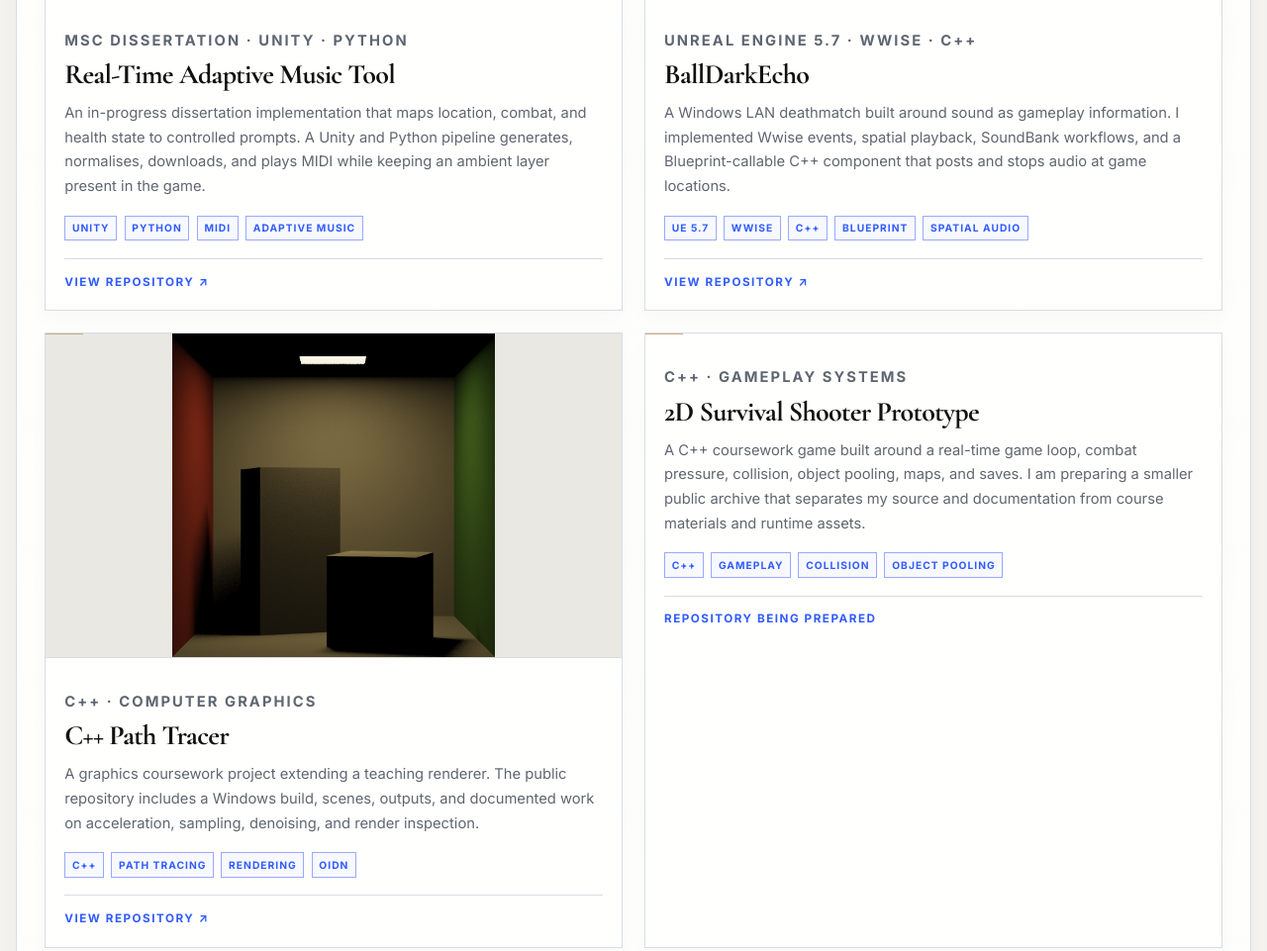
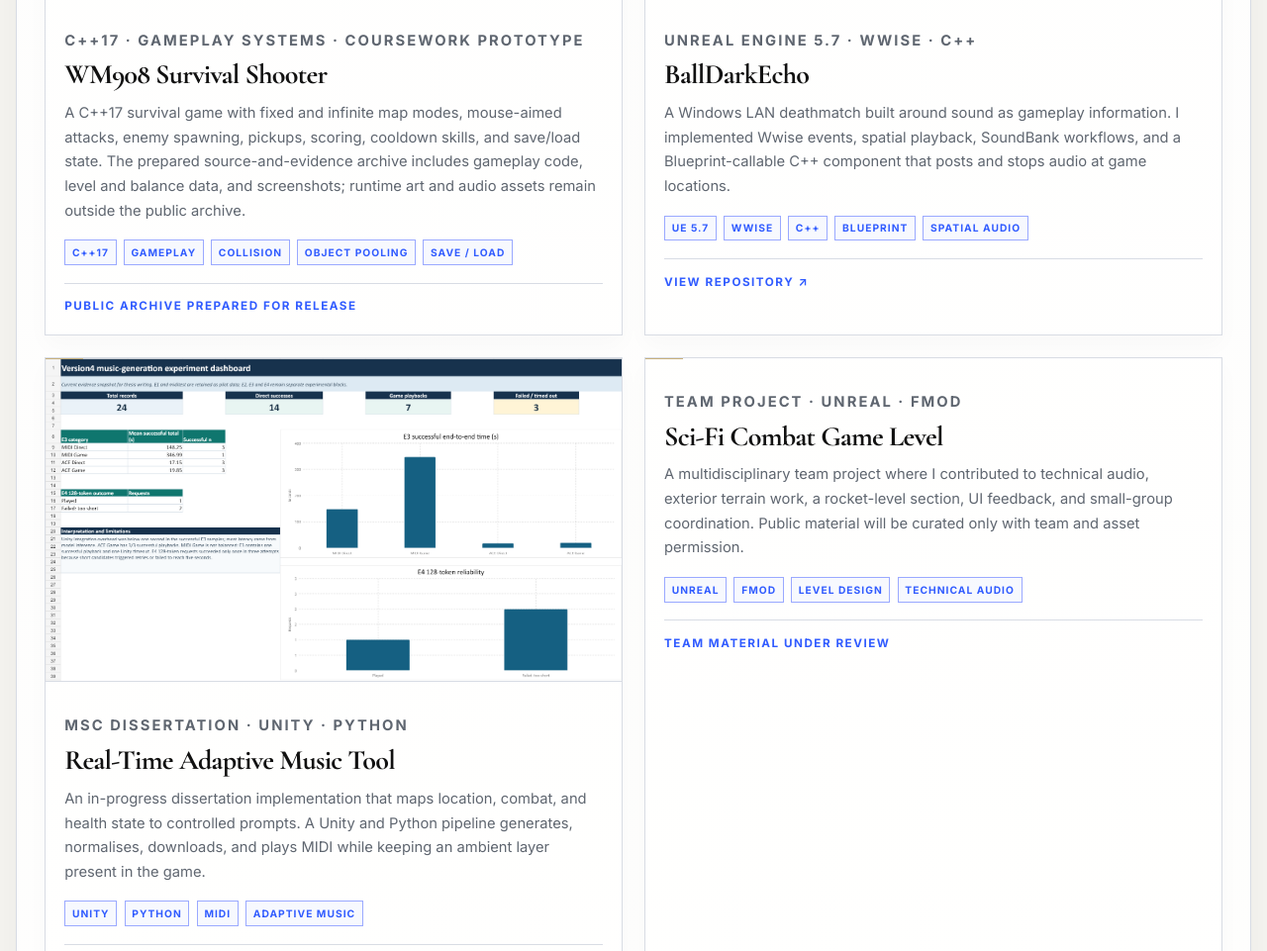
Before and after one commit to inovamenz-code/inovamenz-code.github.io, a plain HTML site: page projects.html in a window 1280 px wide. Shown: the part 1126-2087 px from the top of the page at 99% size. Drawn offline with nearby package versions, Linux system fonts and the light colour scheme.

Commit message:
Focus portfolio on game projects

```diff
--- a/assets/site.css
+++ b/assets/site.css
@@ -498,8 +498,6 @@
   background: var(--bg-soft);
 }
 
-.project-image--contain { object-fit: contain; background: #e9e8e2; }
-
 .project-body { display: flex; flex: 1; flex-direction: column; padding: 1.2rem; }
 
 .project-kicker {
--- a/projects.html
+++ b/projects.html
@@ -4,13 +4,13 @@
   <meta charset="utf-8">
   <meta name="viewport" content="width=device-width, initial-scale=1">
   <title>Projects | Yuhan Zhu (Zuzu)</title>
-  <meta name="description" content="Selected game-engineering, technical-audio, graphics, and coursework projects by Yuhan Zhu (Zuzu).">
+  <meta name="description" content="Selected game-engineering, technical-audio, and coursework projects by Yuhan Zhu (Zuzu).">
   <link rel="canonical" href="https://inovamenz-code.github.io/projects.html">
   <link rel="icon" type="image/svg+xml" href="assets/favicon.svg">
   <link rel="preconnect" href="https://fonts.googleapis.com">
   <link rel="preconnect" href="https://fonts.gstatic.com" crossorigin>
   <link href="https://fonts.googleapis.com/css2?family=Cormorant+Garamond:wght@600;700&family=Inter:wght@400;500;600;700;800&display=swap" rel="stylesheet">
-  <link rel="stylesheet" href="assets/site.css?v=20fb4da">
+  <link rel="stylesheet" href="assets/site.css?v=20261002-game-focus">
 </head>
 <body>
   <a class="skip-link" href="#main-content"><span data-lang="en">Skip to content</span><span data-lang="zh">跳至内容</span></a>
@@ -36,14 +36,14 @@
 
       <section class="section" aria-label="Selected projects" data-label-en="Selected projects" data-label-zh="精选项目">
         <div class="project-grid project-grid--all">
-          <article class="project-card" id="adaptive-music">
-            <img class="project-image" src="assets/images/adaptive-music-experiment-dashboard.png" alt="Experiment dashboard for the adaptive music research project" data-alt-en="Experiment dashboard for the adaptive music research project" data-alt-zh="自适应音乐研究项目的实验仪表盘">
+          <article class="project-card" id="survival-prototype">
+            <img class="project-image" src="assets/images/wm908-survival-shooter.png" alt="Gameplay screenshot from the WM908 Survival Shooter prototype" data-alt-en="Gameplay screenshot from the WM908 Survival Shooter prototype" data-alt-zh="WM908 生存射击原型的实际游戏画面">
             <div class="project-body">
-              <p class="project-kicker">MSc Dissertation · Unity · Python</p>
-              <h2><span data-lang="en">Real-Time Adaptive Music Tool</span><span data-lang="zh">实时自适应音乐工具</span></h2>
-              <p><span data-lang-block="en">An in-progress dissertation implementation that maps location, combat, and health state to controlled prompts. A Unity and Python pipeline generates, normalises, downloads, and plays MIDI while keeping an ambient layer present in the game.</span><span data-lang-block="zh">进行中的毕业设计实现：把地点、战斗与生命值等状态映射为受控提示词。Unity 与 Python 流程生成、规范化、下载并播放 MIDI，同时保留游戏中的环境氛围层。</span></p>
-              <div class="tag-list"><span class="tag">Unity</span><span class="tag">Python</span><span class="tag">MIDI</span><span class="tag">Adaptive music</span></div>
-              <div class="project-links"><a href="https://github.com/inovamenz-code/LLM-Adaptive-Music-Tool" target="_blank" rel="noopener noreferrer"><span data-lang="en">View repository ↗</span><span data-lang="zh">查看仓库 ↗</span></a></div>
+              <p class="project-kicker">C++17 · Gameplay Systems · Coursework Prototype</p>
+              <h2><span data-lang="en">WM908 Survival Shooter</span><span data-lang="zh">WM908 生存射击原型</span></h2>
+              <p><span data-lang-block="en">A C++17 survival game with fixed and infinite map modes, mouse-aimed attacks, enemy spawning, pickups, scoring, cooldown skills, and save/load state. The prepared source-and-evidence archive includes gameplay code, level and balance data, and screenshots; runtime art and audio assets remain outside the public archive.</span><span data-lang-block="zh">一项 C++17 生存游戏项目，包含固定与无限地图、鼠标瞄准攻击、敌人生成、拾取物、得分、冷却技能和存档/读档。已整理的源码与证据档案包含玩法代码、关卡与平衡数据及截图；运行时美术和音频资源不在公开档案中。</span></p>
+              <div class="tag-list"><span class="tag">C++17</span><span class="tag">Gameplay</span><span class="tag">Collision</span><span class="tag">Object pooling</span><span class="tag">Save / Load</span></div>
+              <div class="project-links"><span><span data-lang="en">Public archive prepared for release</span><span data-lang="zh">公开档案已整理，待发布</span></span></div>
             </div>
           </article>
 
@@ -58,24 +58,14 @@
             </div>
           </article>
 
-          <article class="project-card" id="path-tracer">
-            <img class="project-image project-image--contain" src="assets/images/path-tracer-render.png" alt="C++ path tracer coursework output with a Cornell box scene" data-alt-en="C++ path tracer coursework output with a Cornell box scene" data-alt-zh="C++ 路径追踪器课程项目的 Cornell Box 渲染输出">
+          <article class="project-card" id="adaptive-music">
+            <img class="project-image" src="assets/images/adaptive-music-experiment-dashboard.png" alt="Experiment dashboard for the adaptive music research project" data-alt-en="Experiment dashboard for the adaptive music research project" data-alt-zh="自适应音乐研究项目的实验仪表盘">
             <div class="project-body">
-              <p class="project-kicker">C++ · Computer Graphics</p>
-              <h2><span data-lang="en">C++ Path Tracer</span><span data-lang="zh">C++ 路径追踪器</span></h2>
-              <p><span data-lang-block="en">A graphics coursework project extending a teaching renderer. The public repository includes a Windows build, scenes, outputs, and documented work on acceleration, sampling, denoising, and render inspection.</span><span data-lang-block="zh">一个在教学渲染器基础上扩展的图形学课程项目。公开仓库包含 Windows 构建、场景、输出结果，以及加速结构、采样、降噪与渲染检查的文档。</span></p>
-              <div class="tag-list"><span class="tag">C++</span><span class="tag">Path tracing</span><span class="tag">Rendering</span><span class="tag">OIDN</span></div>
-              <div class="project-links"><a href="https://github.com/inovamenz-code/WM9M3-Project" target="_blank" rel="noopener noreferrer"><span data-lang="en">View repository ↗</span><span data-lang="zh">查看仓库 ↗</span></a></div>
-            </div>
-          </article>
-
-          <article class="project-card" id="survival-prototype">
-            <div class="project-body">
-              <p class="project-kicker">C++ · Gameplay Systems</p>
-              <h2><span data-lang="en">2D Survival Shooter Prototype</span><span data-lang="zh">2D 生存射击原型</span></h2>
-              <p><span data-lang-block="en">A C++ coursework game built around a real-time game loop, combat pressure, collision, object pooling, maps, and saves. I am preparing a smaller public archive that separates my source and documentation from course materials and runtime assets.</span><span data-lang-block="zh">一个围绕实时游戏循环、战斗压力、碰撞、对象池、地图与存档构建的 C++ 课程游戏。我正在准备精简的公开档案，将我的源码与说明文档和课程材料、运行资源分开。</span></p>
-              <div class="tag-list"><span class="tag">C++</span><span class="tag">Gameplay</span><span class="tag">Collision</span><span class="tag">Object pooling</span></div>
-              <div class="project-links"><span><span data-lang="en">Repository being prepared</span><span data-lang="zh">仓库整理中</span></span></div>
+              <p class="project-kicker">MSc Dissertation · Unity · Python</p>
+              <h2><span data-lang="en">Real-Time Adaptive Music Tool</span><span data-lang="zh">实时自适应音乐工具</span></h2>
+              <p><span data-lang-block="en">An in-progress dissertation implementation that maps location, combat, and health state to controlled prompts. A Unity and Python pipeline generates, normalises, downloads, and plays MIDI while keeping an ambient layer present in the game.</span><span data-lang-block="zh">进行中的毕业设计实现：把地点、战斗与生命值等状态映射为受控提示词。Unity 与 Python 流程生成、规范化、下载并播放 MIDI，同时保留游戏中的环境氛围层。</span></p>
+              <div class="tag-list"><span class="tag">Unity</span><span class="tag">Python</span><span class="tag">MIDI</span><span class="tag">Adaptive music</span></div>
+              <div class="project-links"><a href="https://github.com/inovamenz-code/LLM-Adaptive-Music-Tool" target="_blank" rel="noopener noreferrer"><span data-lang="en">View repository ↗</span><span data-lang="zh">查看仓库 ↗</span></a></div>
             </div>
           </article>
 
```
Also changed, not shown: about.html (+2 -2 lines), contact.html (+1 -1 lines), index.html (+13 -13 lines), now.html (+1 -1 lines), assets/images/path-tracer-render.png (deleted), assets/images/wm908-survival-shooter.png (added).
